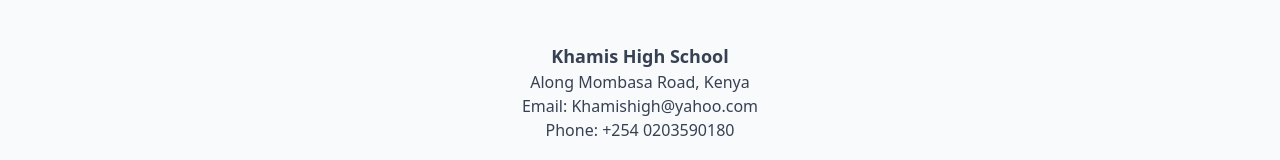
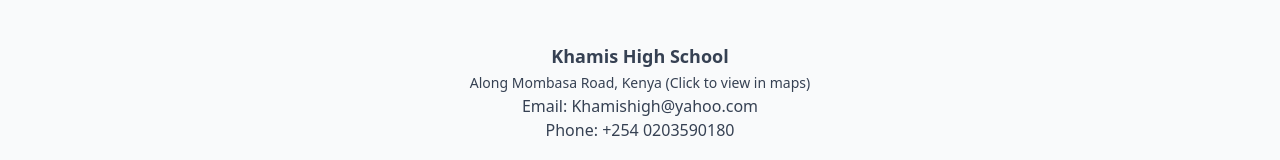
Before and after one commit to Arif-Rahim-2005/Khamis-high-frontend, a React (Vite) app: page /contacts in a window 1280 px wide. Shown: the part 1246-1406 px from the top of the page. Built offline with nearby package versions, Linux system fonts and the light colour scheme; no server answers.

Commit message:
tweaked the the contact page

```diff
--- a/src/pages/Contacts.jsx
+++ b/src/pages/Contacts.jsx
@@ -131,7 +131,16 @@
         {/* Contact Info Section */}
         <div className="mt-16 text-center text-gray-700">
           <p className="font-semibold text-lg">Khamis High School</p>
-          <p>Along Mombasa Road, Kenya</p>
+          <button
+            className="text-sm hover:underline"
+            onClick={() => {
+              window.open(
+                "https://www.google.com/maps/place/Khamis+High+School/@-4.0367878,39.6655004,21z/data=!4m14!1m7!3m6!1s0x184012bb606b45f9:0x7005df7c181e532c!2sKhamis+High+School!8m2!3d-4.0366647!4d39.6656861!16s%2Fg%2F1pyqsnm54!3m5!1s0x184012bb606b45f9:0x7005df7c181e532c!8m2!3d-4.0366647!4d39.6656861!16s%2Fg%2F1pyqsnm54?entry=ttu&g_ep=EgoyMDI1MTAxNC4wIKXMDSoASAFQAw%3D%3D"
+              );
+            }}
+          >
+            <p>Along Mombasa Road, Kenya (Click to view in maps)</p>
+          </button>
           <p>Email: Khamishigh@yahoo.com</p>
           <p>Phone: +254 0203590180</p>
         </div>
```
